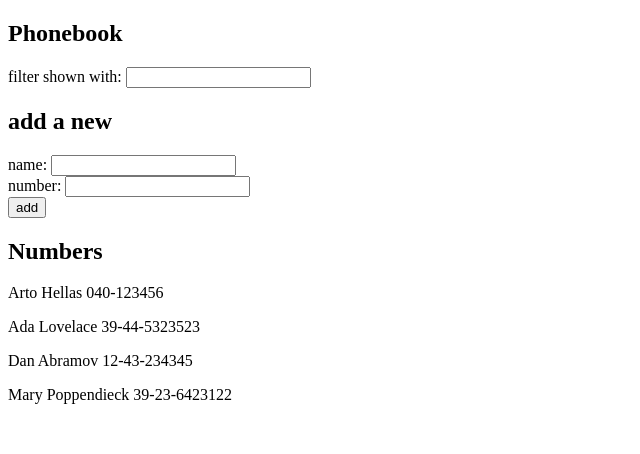
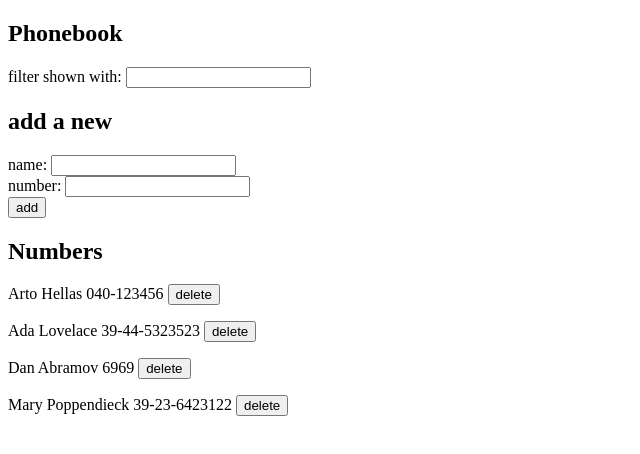
Before and after one commit to lenryk/fullstack-open, a React (Create React App) app in the folder part2/: page / in a window 1280 px wide. Shown: the top 454 px of the page, without its empty margins (0-640 px from the left). Built offline with nearby package versions, Linux system fonts and the light colour scheme; data requests are answered from the project's data file.

Commit message:
Exercise 2.15 to 2.18

```diff
--- a/part2/db.json
+++ b/part2/db.json
@@ -1,5 +1,5 @@
 {
-  "persons":[
+  "persons": [
     {
       "name": "Arto Hellas",
       "number": "040-123456",
@@ -12,7 +12,7 @@
     },
     {
       "name": "Dan Abramov",
-      "number": "12-43-234345",
+      "number": "6969",
       "id": 3
     },
     {
--- a/part2/src/App.js
+++ b/part2/src/App.js
@@ -1,8 +1,8 @@
 import { useState, useEffect } from 'react'
-import axios from 'axios'
 import Persons from "./components/Persons"
 import PersonForm from "./components/PersonForm"
 import Filter from "./components/Filter"
+import api from "./hooks/backend"
 
 const App = () => {
     const [persons, setPersons] = useState()
@@ -11,17 +11,33 @@ const App = () => {
     const [filter, setFilter] = useState('')
 
     useEffect(() => {
-        axios.get('http://localhost:3001/persons')
-            .then(({data}) => setPersons(data))
+        api.listAll()
+            .then((data) => setPersons(data))
     }, [])
 
     function handleAdd(event) {
         event.preventDefault()
 
-        if (persons.find(obj => obj.name === newName)) {
-            alert(`${newName} is already added to the phonebook`)
+        const {id} = persons.find(obj => obj.name === newName)
+
+        if (id) {
+            if (window.confirm(`${newName} is already added to phonebook, replace old number with the new one?`)) {
+                api.updatePerson(id, {name: newName, number: newNumber, id}).then(() => {
+                    api.listAll().then((data) => setPersons(data))
+                    window.alert('Person updated!')
+                })
+            }
         } else {
-            setPersons([...persons, {name:newName, number: newNumber}])
+            api.addPerson({name:newName, number: newNumber}).then(() => console.log('added'))
+        }
+    }
+
+    function handleDelete(person) {
+        if (window.confirm(`Do you really want to delete ${person.name}?`)) {
+            api.deletePerson(person.id).then(() => {
+                api.listAll().then((data) => setPersons(data))
+                window.alert('Person deleted!')
+            })
         }
     }
 
@@ -49,7 +65,7 @@ const App = () => {
                        newNumber={newNumber}
             />
             <h2>Numbers</h2>
-            <Persons filter={filter} persons={persons} />
+            <Persons filter={filter} persons={persons} handleDelete={handleDelete}/>
         </div>
     )
 }
--- /dev/null
+++ b/part2/src/components/Person/index.jsx
@@ -0,0 +1,11 @@
+import React from "react"
+
+function Person({name, number, onClick}) {
+    return (
+        <>
+            <p>{name} {number} <button onClick={onClick}> delete</button></p>
+        </>
+    )
+}
+
+export default Person
--- a/part2/src/components/Persons/index.jsx
+++ b/part2/src/components/Persons/index.jsx
@@ -1,11 +1,12 @@
 import React from "react"
+import Person from "../Person"
 
-function Persons({filter, persons}) {
+function Persons({filter, persons, handleDelete}) {
 
-    return persons ? filter === '' ? persons.map((({name, number, id}) => <p key={id}>{name} {number}</p>)) :
+    return persons ? filter === '' ? persons.map((({name, number, id}) => <Person key={id} name={name} number={number} onClick={() => handleDelete({name, id})}/>)) :
         persons.filter(({name}) => {
             return name.toLowerCase().includes(filter)
-        }).map((({name, number, id}) => <p key={id}>{name} {number}</p>)) : <p>Loading...</p>
+        }).map((({name, number, id}) =>  <Person key={id} name={name} number={number} onClick={() => handleDelete({name, id})} />)) : <p>Loading...</p>
 }
 
 export default Persons
--- /dev/null
+++ b/part2/src/hooks/backend/index.jsx
@@ -0,0 +1,24 @@
+import axios from "axios"
+const baseUrl = 'http://localhost:3001/persons'
+
+function listAll() {
+    const request = axios.get(baseUrl)
+    return request.then(response => response.data)
+}
+
+function addPerson(newObject) {
+    const request = axios.post(baseUrl, newObject)
+    return request.then(response => response.data)
+}
+
+function deletePerson(id) {
+    const request = axios.delete(`${baseUrl}/${id}`)
+    return request.then(response => response)
+}
+
+function updatePerson(id, newObject) {
+    const request = axios.put(`${baseUrl}/${id}`, newObject)
+    return request.then(response => response.data)
+}
+
+export default {listAll, addPerson, deletePerson, updatePerson}
```
